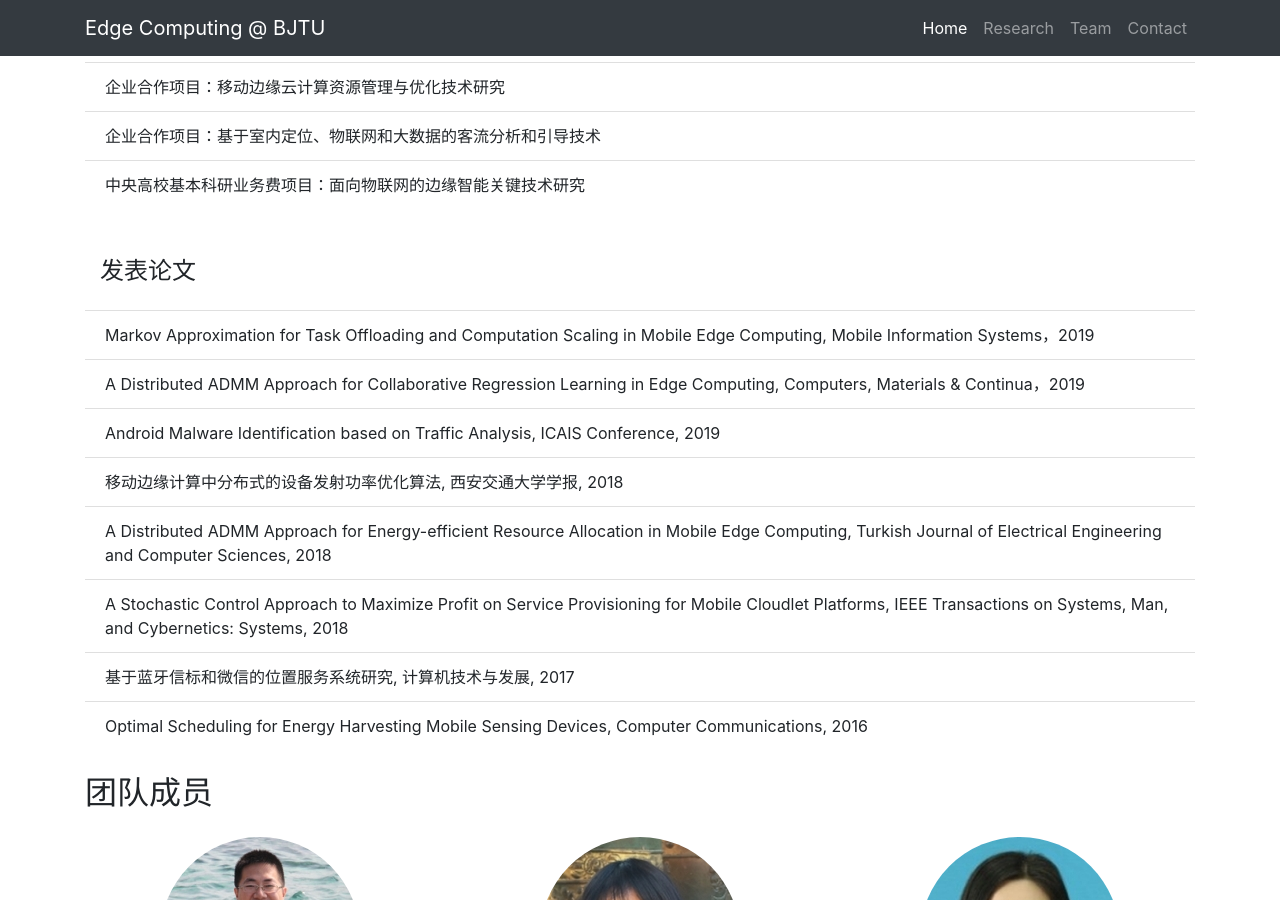
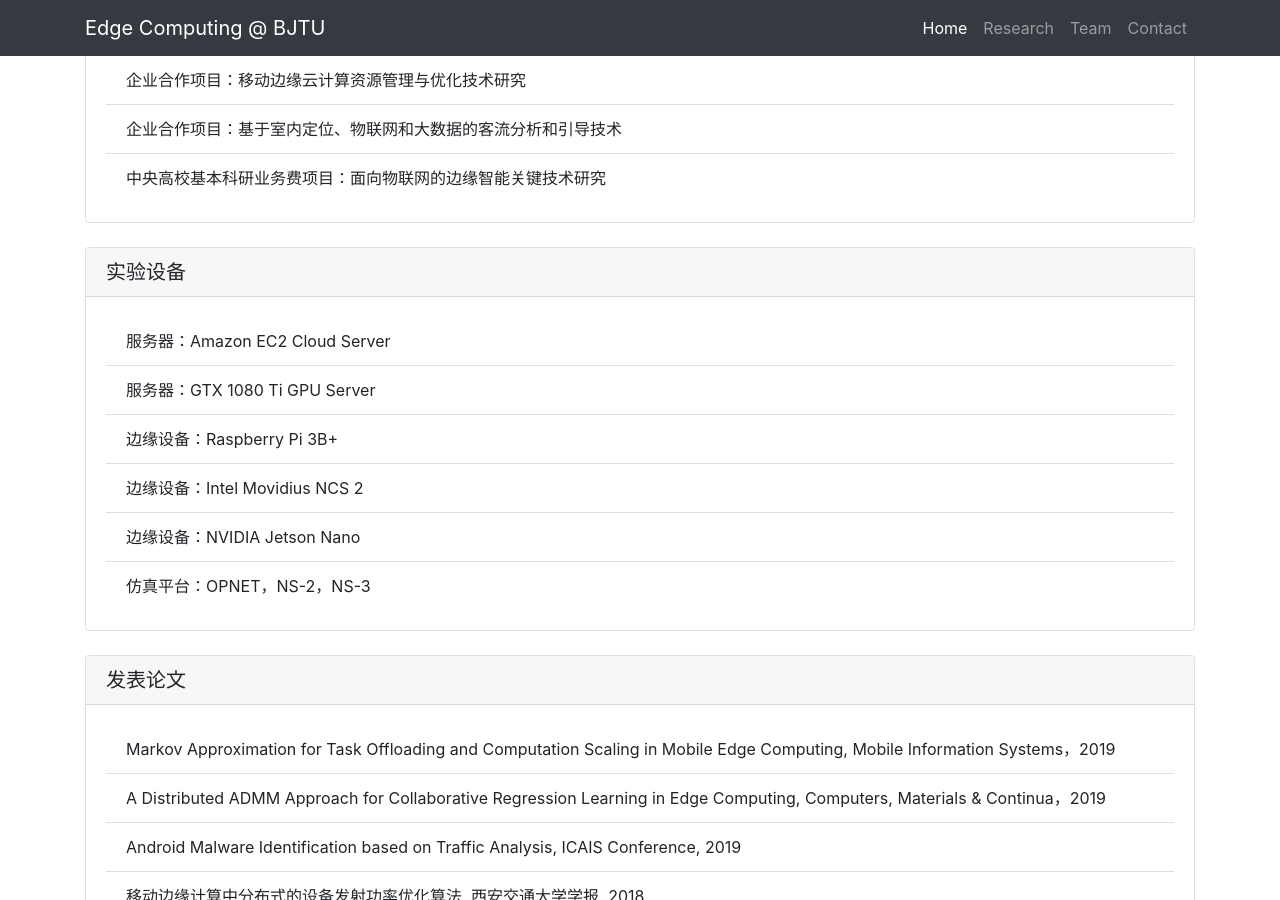
Before and after one commit to fangvv/Homepage, a Jekyll site: the page Edgecomp/index.html, which Jekyll copies as it is, in a window 1280 px wide and 900 px high, scrolled down 949 px. Built offline with Jekyll 4.4.1, drawn with Linux system fonts in a browser that asks for light colours; comment, search, counter and statistics services are not loaded.

Commit message:
Signed-off-by: fangvv <fangvv@gmail.com>

```diff
--- a/Edgecomp/index.html
+++ b/Edgecomp/index.html
@@ -69,22 +69,36 @@
 </div>
 </div>
 <br>
-<div>
-    <div class="col-lg-12">
-        <h4 class="my-4">承担项目</h4>
-    </div>
+<div class="card">
+  <h5 class="card-header">承担项目</h5>
+  <div class="card-body">
     <ul class="list-group list-group-flush">
       <li class="list-group-item">中央高校基本科研业务费项目：移动边缘计算中面向多用户的资源管理与优化技术研究</li>
       <li class="list-group-item">企业合作项目：移动边缘云计算资源管理与优化技术研究</li>
       <li class="list-group-item">企业合作项目：基于室内定位、物联网和大数据的客流分析和引导技术 </li>
       <li class="list-group-item">中央高校基本科研业务费项目：面向物联网的边缘智能关键技术研究</li>
   </ul>
+  </div>
 </div>
 <br>
-<div>
-    <div class="col-lg-12">
-        <h4 class="my-4">发表论文</h4>
-    </div>
+<div class="card">
+  <h5 class="card-header">实验设备</h5>
+  <div class="card-body">
+    <ul class="list-group list-group-flush">
+      <li class="list-group-item">服务器：Amazon EC2 Cloud Server</li>
+      <li class="list-group-item">服务器：GTX 1080 Ti GPU Server</li>
+      <li class="list-group-item">边缘设备：Raspberry Pi 3B+</li>
+      <li class="list-group-item">边缘设备：Intel Movidius NCS 2</li>
+      <li class="list-group-item">边缘设备：NVIDIA Jetson Nano</li>
+      <li class="list-group-item">仿真平台：OPNET，NS-2，NS-3</li>
+  </ul>
+  </div>
+</div>
+<br>
+
+<div class="card">
+  <h5 class="card-header">发表论文</h5>
+  <div class="card-body">
     <ul class="list-group list-group-flush">
       <li class="list-group-item">Markov Approximation for Task Offloading and Computation Scaling in Mobile Edge Computing, Mobile Information Systems，2019</li>
       <li class="list-group-item">A Distributed ADMM Approach for Collaborative Regression Learning in Edge Computing, Computers, Materials & Continua，2019</li>
@@ -95,6 +109,7 @@
       <li class="list-group-item">基于蓝牙信标和微信的位置服务系统研究, 计算机技术与发展, 2017</li>
       <li class="list-group-item">Optimal Scheduling for Energy Harvesting Mobile Sensing Devices, Computer Communications, 2016</li>
   </ul>
+  </div>
 </div>
 </section>
 <!-- Team Members Row -->
```
